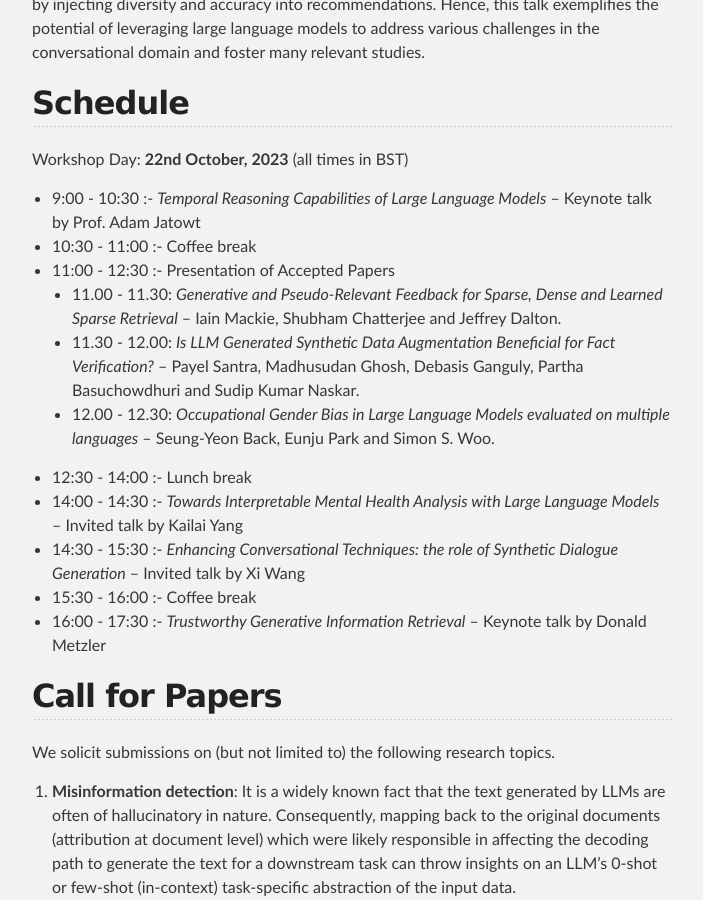
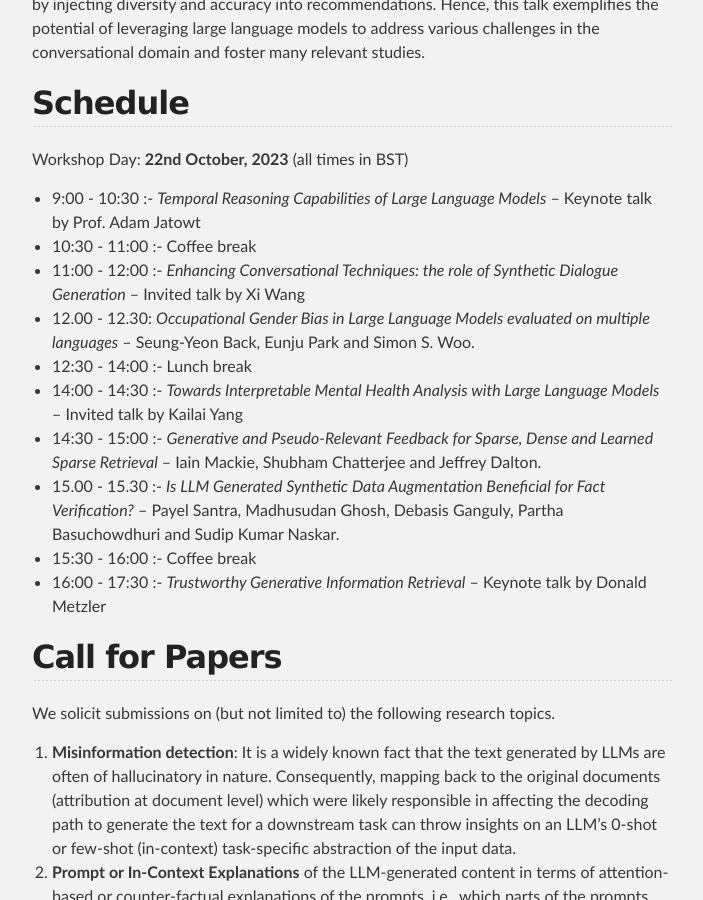
Before and after one commit to gdebasis/llmit, a Jekyll site: the page built from index.md, in a window 1280 px wide and 900 px high, scrolled down 3282 px. Shown: the whole window, without its empty margins (288-991 px from the left). Built offline with Jekyll 4.4.1, drawn with Linux system fonts in a browser that asks for light colours.

Commit message:
Update index.md

```diff
--- a/index.md
+++ b/index.md
@@ -63,13 +63,12 @@ Workshop Day: **22nd October, 2023** (all times in BST)
 
 * 9:00 - 10:30 :- *Temporal Reasoning Capabilities of Large Language Models* -- Keynote talk by Prof. Adam Jatowt
 * 10:30 - 11:00 :- Coffee break
-* 11:00 - 12:30 :- Presentation of Accepted Papers
-  - 11.00 - 11.30: *Generative and Pseudo-Relevant Feedback for Sparse, Dense and Learned Sparse Retrieval* -- Iain Mackie, Shubham Chatterjee and Jeffrey Dalton.
-  - 11.30 - 12.00: *Is LLM Generated Synthetic Data Augmentation Beneficial for Fact Verification?* -- Payel Santra, Madhusudan Ghosh, Debasis Ganguly, Partha Basuchowdhuri and Sudip Kumar Naskar.
-  - 12.00 - 12.30: *Occupational Gender Bias in Large Language Models evaluated on multiple languages* -- Seung-Yeon Back, Eunju Park and Simon S. Woo.
+* 11:00 - 12:00 :- *Enhancing Conversational Techniques: the role of Synthetic Dialogue Generation* -- Invited talk by Xi Wang
+* 12.00 - 12.30: *Occupational Gender Bias in Large Language Models evaluated on multiple languages* -- Seung-Yeon Back, Eunju Park and Simon S. Woo.
 * 12:30 - 14:00 :- Lunch break
 * 14:00 - 14:30 :- *Towards Interpretable Mental Health Analysis with Large Language Models* -- Invited talk by Kailai Yang
-* 14:30 - 15:30 :- *Enhancing Conversational Techniques: the role of Synthetic Dialogue Generation* -- Invited talk by Xi Wang
+* 14:30 - 15:00 :- *Generative and Pseudo-Relevant Feedback for Sparse, Dense and Learned Sparse Retrieval* -- Iain Mackie, Shubham Chatterjee and Jeffrey Dalton.
+* 15.00 - 15.30 :- *Is LLM Generated Synthetic Data Augmentation Beneficial for Fact Verification?* -- Payel Santra, Madhusudan Ghosh, Debasis Ganguly, Partha Basuchowdhuri and Sudip Kumar Naskar.
 * 15:30 - 16:00 :- Coffee break
 * 16:00 - 17:30 :- *Trustworthy Generative Information Retrieval* -- Keynote talk by Donald Metzler
 
```
